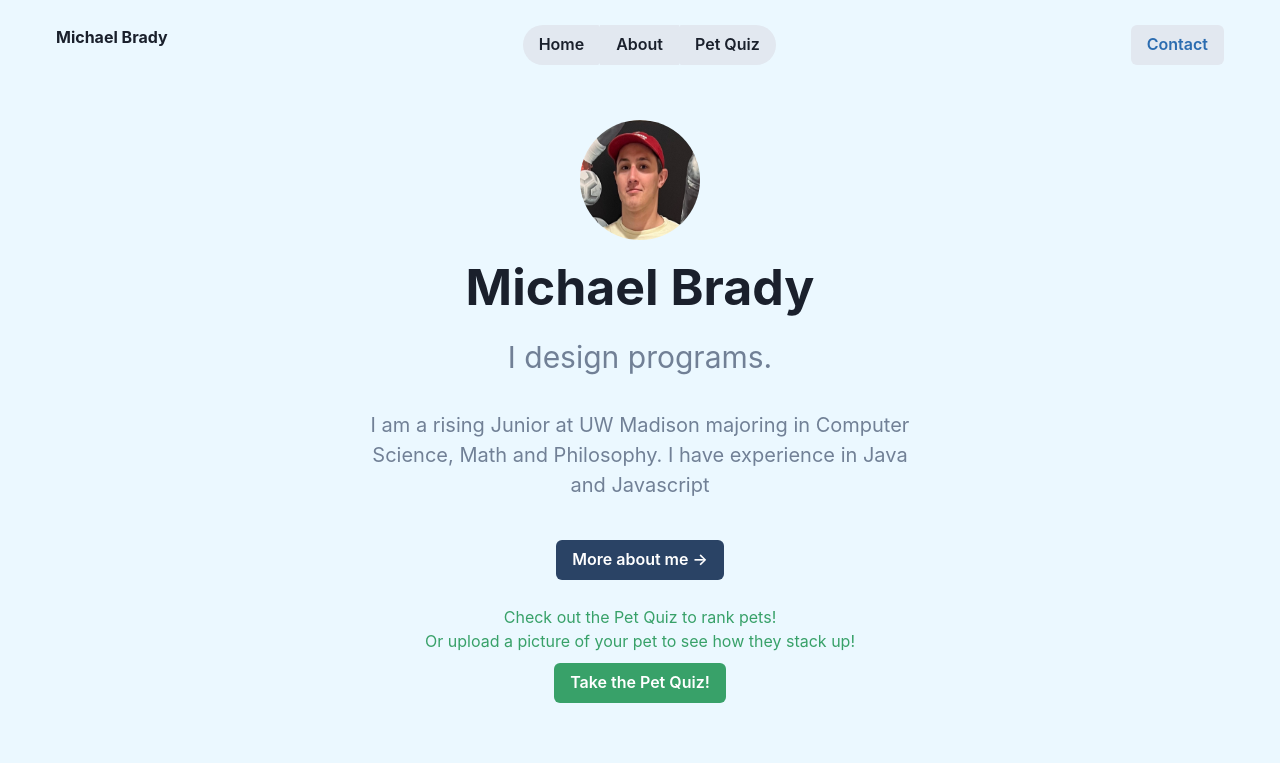
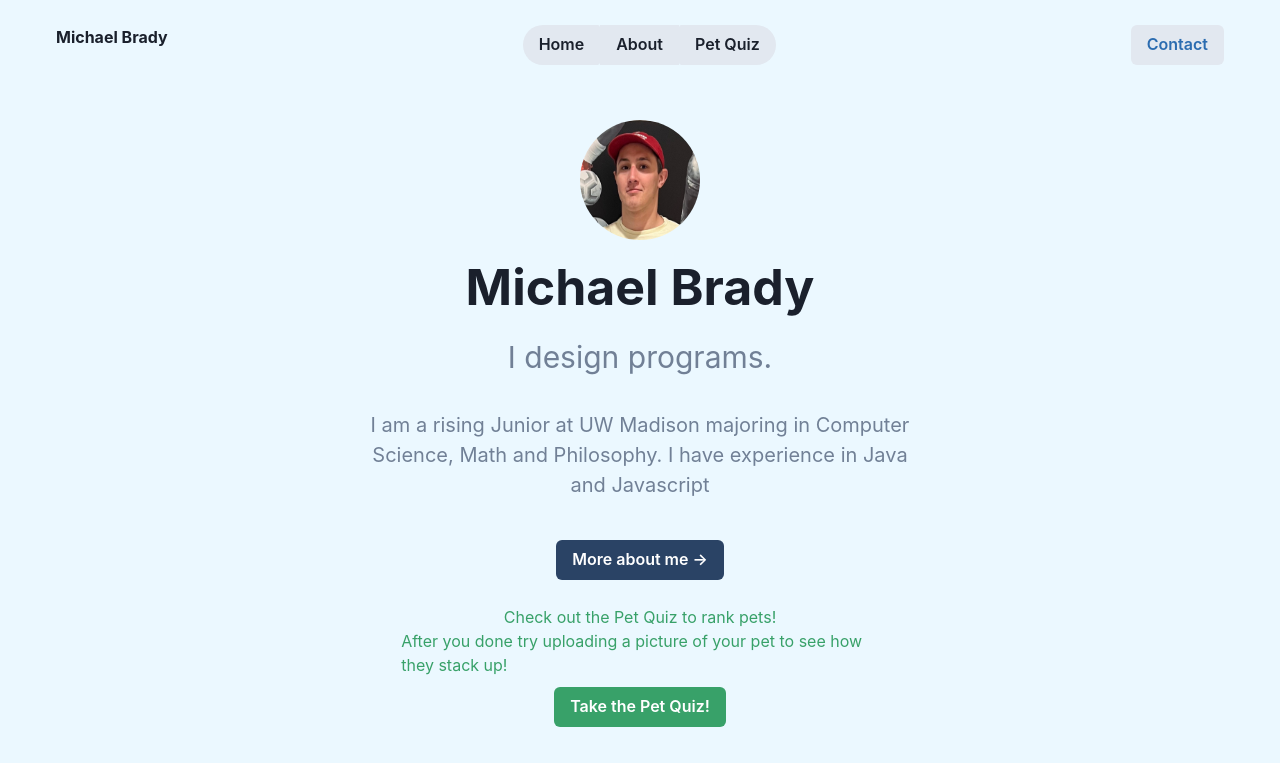
Before and after one commit to mbrady20/resumepage, a Next.js app in the folder resume-page/: page / in a window 1280 px wide. Shown: the top 763 px of the page. Built offline with nearby package versions, Linux system fonts and the light colour scheme.

Commit message:
Update index.tsx

```diff
--- a/resume-page/src/pages/index.tsx
+++ b/resume-page/src/pages/index.tsx
@@ -64,7 +64,7 @@ export default function Home() {
             </Center>
             <Center>
               <Text color="green.500">
-            Or upload a picture of your pet to see how they stack up!
+            After you done try uploading a picture of your pet to see how they stack up!
             </Text>
             </Center>
             <Center paddingTop={"10px"}>
```
